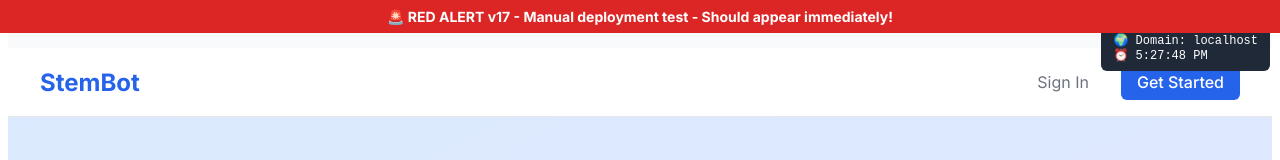
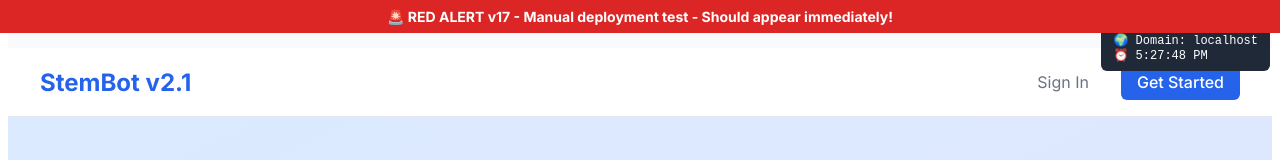
Before and after one commit to xiaojunyang0805/stembot_v1, a Next.js app: page / in a window 1280 px wide. Shown: the top 160 px of the page. Built offline with nearby package versions, Linux system fonts and the light colour scheme.

Commit message:
🚀 Force Vercel deployment trigger - StemBot v2.1
Update homepage to StemBot v2.1 to trigger fresh Vercel deployment.
This should deploy the fixed MethodologyGuide without compilation errors.

🧠 Generated with [Claude Code](https://claude.ai/code)

Co-Authored-By: Claude <noreply@anthropic.com>

```diff
--- a/src/app/page.tsx
+++ b/src/app/page.tsx
@@ -169,7 +169,7 @@ export default function HomePage() {
             color: '#2563eb',
             margin: 0
           }}>
-            StemBot
+            StemBot v2.1
           </h1>
 
 
```
